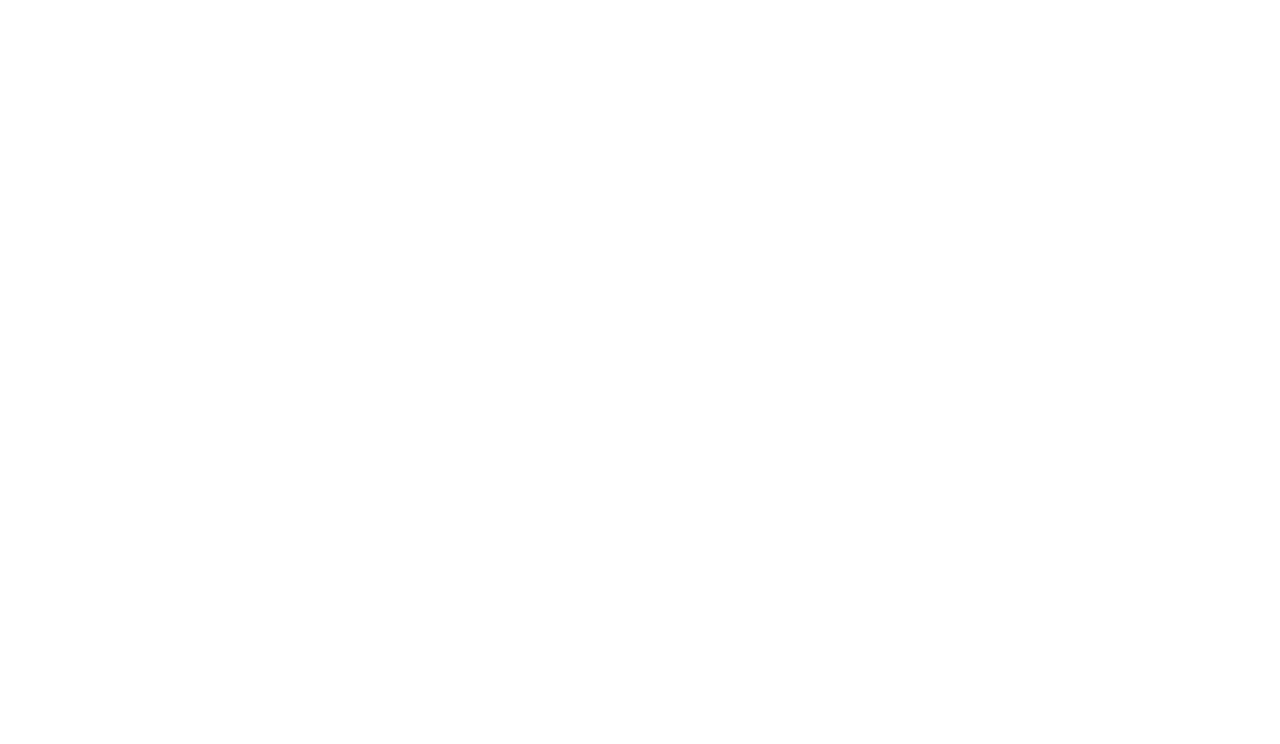
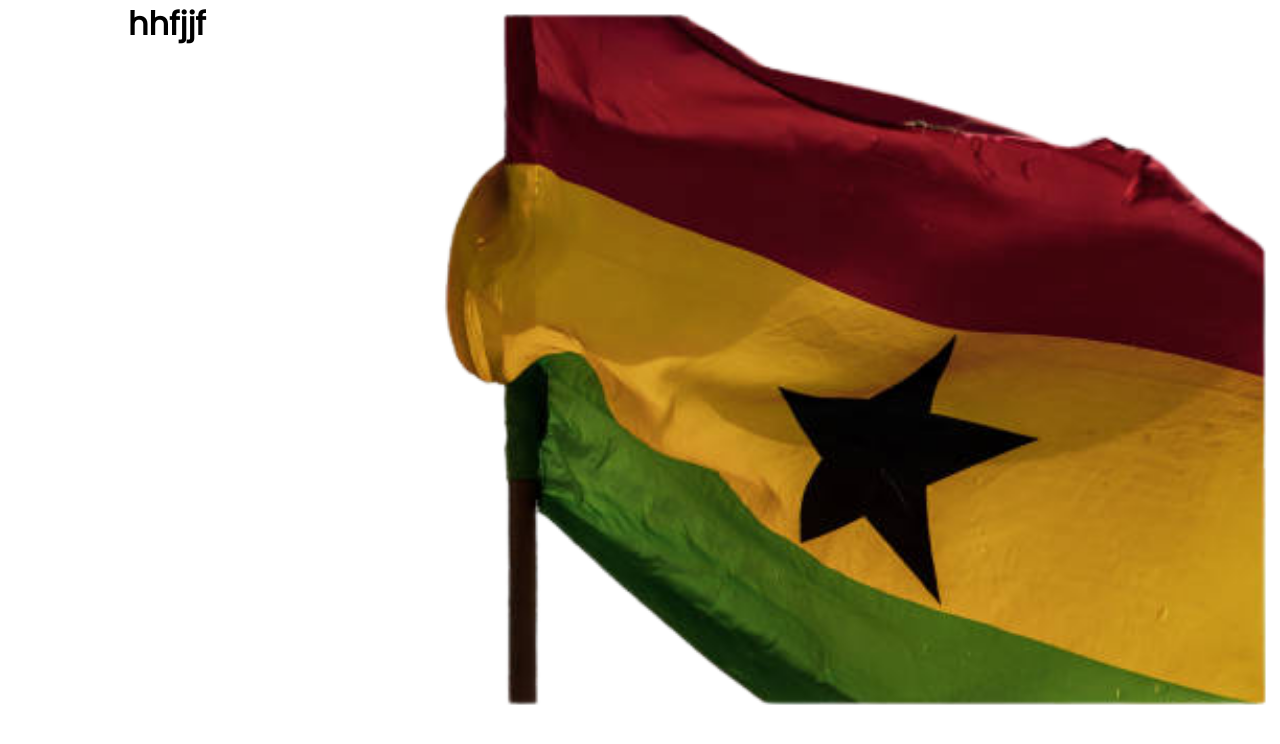
Before and after one commit to briannjuma/akanName-generator, a plain HTML site: page index.html in a window 1280 px wide. Drawn offline with Linux system fonts and the light colour scheme.

Commit message:
style: Body background image

```diff
--- a/css/style.css
+++ b/css/style.css
@@ -7,13 +7,13 @@
   margin: 0;
   box-sizing: border-box;
 }
+/*--- styling below applies to title bar --- */
 
 /*--- body presets --- */
 body {
   font-family: "Poppins", sans-serif;
+  background-image: url(../images/title.png);
+  background-repeat: no-repeat;
+  background-size: cover;
+  margin: 0 10%;
 }
-
-/*--- styling below applies to title bar --- */
-#tabIcon {
-  border-radius: 50%;
-}
--- a/index.html
+++ b/index.html
@@ -4,10 +4,11 @@
     <meta charset="UTF-8" />
     <meta http-equiv="X-UA-Compatible" content="IE=edge" />
     <meta name="viewport" content="width=device-width, initial-scale=1.0" />
+    <link rel="stylesheet" href="./css/style.css" />
+    <link rel="icon" type="image/png" href="./images/title.png" />
     <title>Akan Names</title>
-    <link id="tabIcon" rel="icon" type="image/png" href="./images/title.png" />
   </head>
   <body>
-
+    <h1>hhfjjf</h1>
   </body>
 </html>
```
